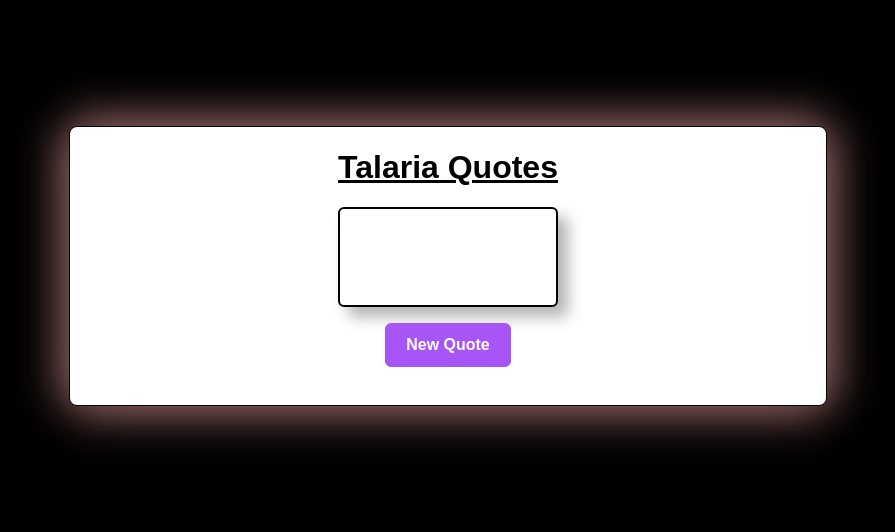
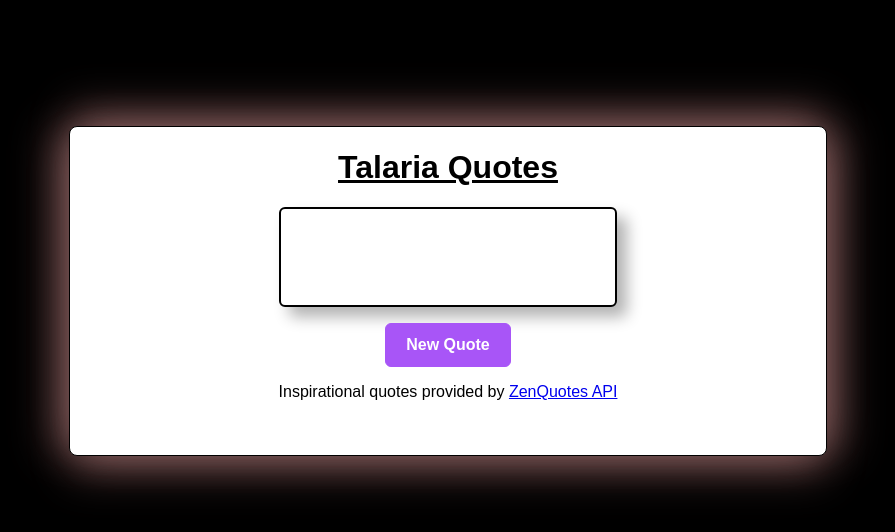
Before and after one commit to AnthonyRqqq/talaria, a React (Vite) app: page / in a window 1280 px wide. Shown: the top 532 px of the page, without its empty margins (192-1087 px from the left). Built offline with nearby package versions, Linux system fonts and the light colour scheme; no server answers; a web font is replaced by a local one.

Commit message:
Credit given to the correct api

```diff
--- a/src/App.jsx
+++ b/src/App.jsx
@@ -33,7 +33,11 @@ function App() {
           </Card>
 
           <div className="new-quote">
-            <Button label="New Quote" severity="help" onClick={() => newQuote()} />
+            <Button
+              label="New Quote"
+              severity="help"
+              onClick={() => newQuote()}
+            />
           </div>
 
           {/* <div className="text-div">
@@ -45,6 +49,15 @@ function App() {
               <Button label="Submit" />
             </div>
           </div> */}
+
+          <div className="credit">
+            <p>
+              Inspirational quotes provided by{" "}
+              <a href="https://zenquotes.io/" target="_blank">
+                ZenQuotes API
+              </a>
+            </p>
+          </div>
         </div>
       </div>
     </div>
--- a/src/app.css
+++ b/src/app.css
@@ -27,6 +27,10 @@ h1 {
     box-shadow: 10px 10px 15px rgba(0, 0, 0, 0.3);
 }
 
+.credit {
+    text-align: center;
+}
+
 .text-div {
     text-align: center;
     margin-top: 5rem
```
